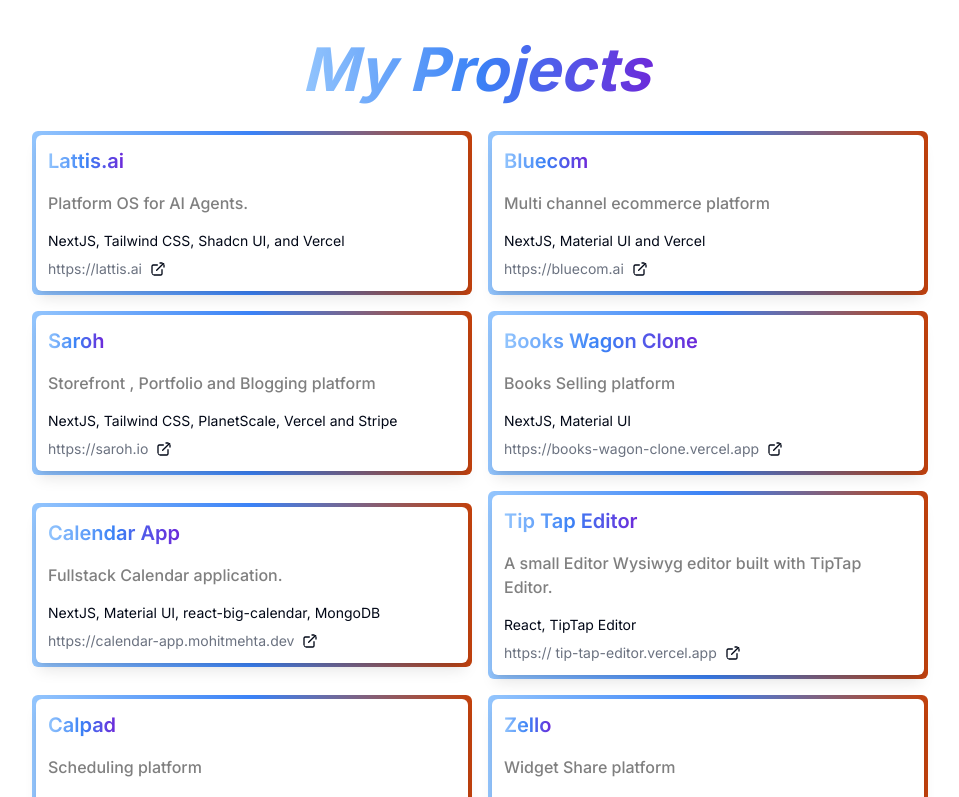
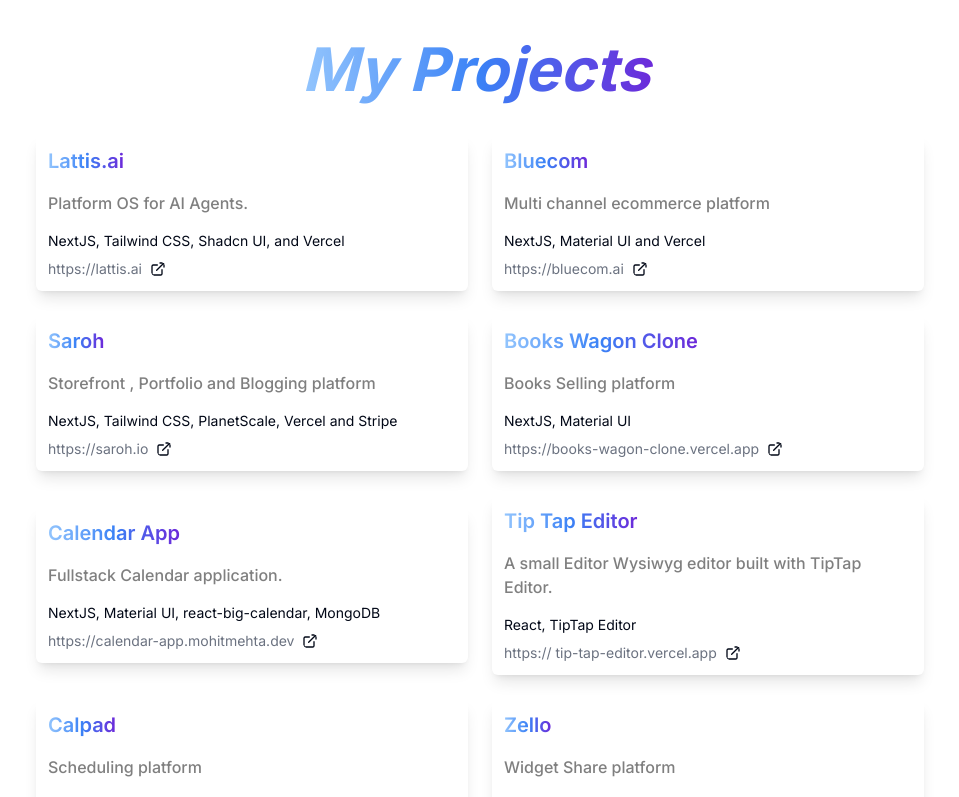
Before and after one commit to himohitmehta/himohit.me, a Next.js app: page / in a window 1280 px wide. Shown: the part 1160-1957 px from the top of the page, without its empty margins (160-1119 px from the left). Built offline with nearby package versions, Linux system fonts and the light colour scheme.

Commit message:
card updated

```diff
--- a/components/home/LinkCard.tsx
+++ b/components/home/LinkCard.tsx
@@ -25,9 +25,9 @@
 }) {
 	return (
 		<div className="mx-auto flex w-full items-center justify-center">
-			<div className=" w-full rounded-md bg-gradient-to-r from-blue-300 via-blue-500 to-orange-700 p-1">
+			<div className=" w-full rounded-md hover:bg-gradient-to-r from-blue-300 via-blue-500 to-orange-700 p-1">
 				<div className=" h-full w-full ">
-					<div className="flex max-w-md  items-center justify-between rounded-md  bg-white dark:bg-black p-3 shadow-lg transition-[border-color]  active:cursor-grabbing overflow-hidden">
+					<div className="flex max-w-md  items-center justify-between rounded-md hover:bg-gray-100 hover:dark:bg-gray-800 bg-white dark:bg-black p-3 shadow-lg transition-[border-color]  active:cursor-grabbing overflow-hidden">
 						<div className="flex items-start space-x-3">
 							{/* <Link2Icon
 					// src={`${imageSrc}`}
```
